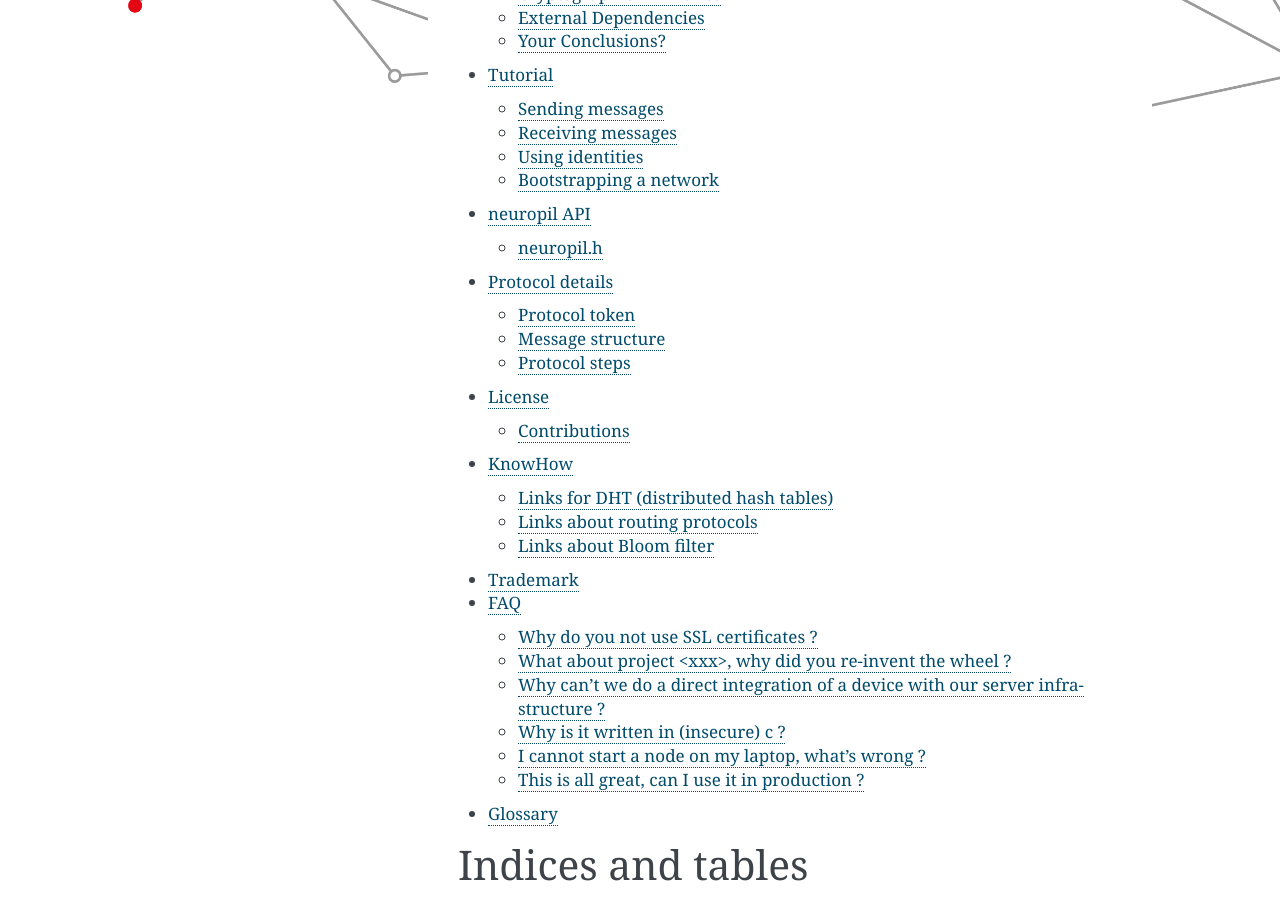
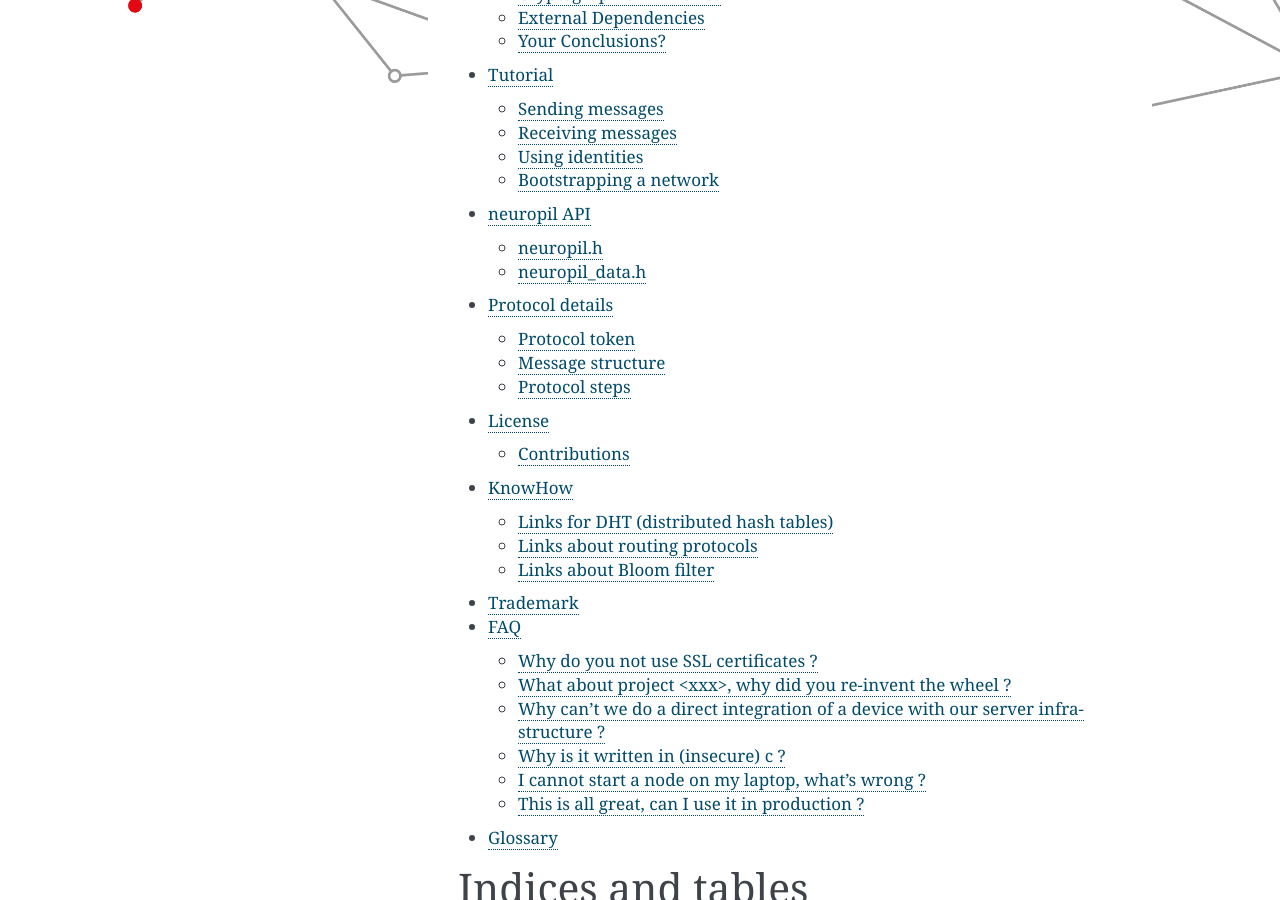
Before and after one commit to pi-lar/neuropil, a Sphinx documentation site: the page built from doc/source/index.rst, in a window 1280 px wide and 900 px high, scrolled down 844 px. Built offline with Sphinx 7.4.7, drawn with Linux system fonts in a browser that asks for light colours.

Commit message:
publishing data API doc

```diff
--- a/doc/source/api.rst
+++ b/doc/source/api.rst
@@ -5,8 +5,14 @@ neuropil API
   The neuropil API makes use of types defined in the standard C headers
   `stdint.h`, `stdbool.h` and `stddef.h`.
 
-==============
+================
 neuropil.h
-==============
+================
 
 .. include-comment:: ../../include/neuropil.h
+
+================
+neuropil_data.h
+================
+
+.. include-comment:: ../../include/neuropil_data.h
```
